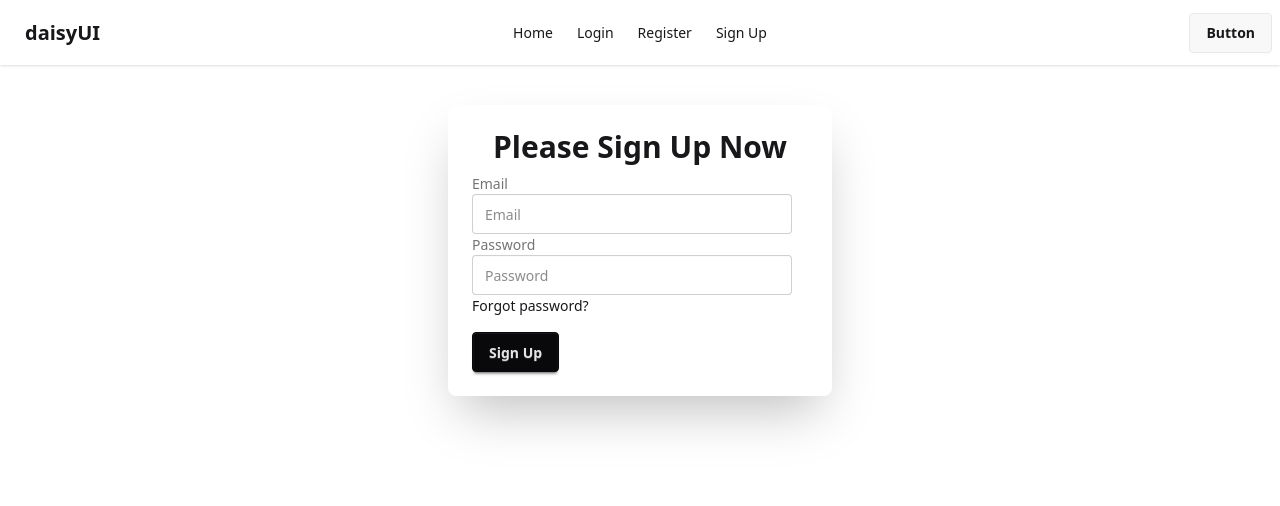
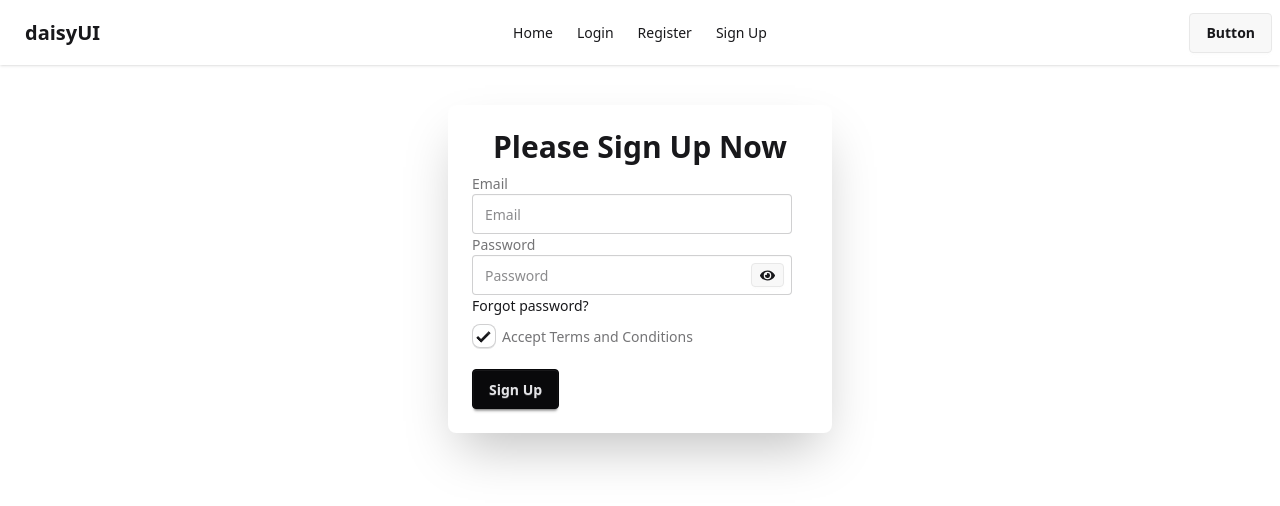
Before and after one commit to Md-Shanto-Sharker/explore-email-password-auth, a React (Vite) app: page /signup in a window 1280 px wide. Shown: the top 506 px of the page. Built offline with nearby package versions, Linux system fonts and the light colour scheme.

Commit message:
added login and register form

```diff
--- a/package.json
+++ b/package.json
@@ -14,6 +14,7 @@
     "firebase": "^12.3.0",
     "react": "^19.1.1",
     "react-dom": "^19.1.1",
+    "react-icons": "^5.5.0",
     "react-router": "^7.9.3",
     "tailwindcss": "^4.1.13"
   },
--- a/src/Components/SignUp/SignUp.jsx
+++ b/src/Components/SignUp/SignUp.jsx
@@ -1,27 +1,48 @@
 import { createUserWithEmailAndPassword } from "firebase/auth";
 import React, { useState } from "react";
 import { auth } from "../../Firebase_init";
+import { FaEye, FaRegEyeSlash } from "react-icons/fa";
 
 const SignUp = () => {
-  const [errorMessage,setErrorMessage] = useState('')
+  const [success, setSuccess] = useState(false);
+  const [errorMessage, setErrorMessage] = useState("");
 
   const handleSignUp = (e) => {
     e.preventDefault();
     const email = e.target.email.value;
     const password = e.target.password.value;
-    console.log(email, password);
+    const terms = e.target.terms.checked;
+    console.log(email, password, terms);
 
-    setErrorMessage('')
+    setSuccess(false);
+    setErrorMessage("");
 
+    if (!terms) {
+      setErrorMessage("Please accept Our Terms and Conditions");
+      return;
+    }
+
+    //password validate
+    const passwordRegExp = /(?=.*\d)(?=.*[a-z])(?=.*[A-Z]).{8,}/;
+    if (passwordRegExp.test(password) === false) {
+      setErrorMessage(
+        "password must have one lowercase one degit and 6 characters or longer."
+      );
+      return;
+    }
     // Create User
     createUserWithEmailAndPassword(auth, email, password)
       .then((result) => {
         console.log(result);
+        setSuccess(true);
       })
       .catch((error) => {
-            setErrorMessage(error.message)
+        setErrorMessage(error.message);
       });
   };
+
+  const [show, setShow] = useState(false);
+
   return (
     <div className="card mx-auto mt-10 bg-base-100 w-full max-w-sm shrink-0 shadow-2xl">
       <div className="card-body">
@@ -35,20 +56,42 @@ const SignUp = () => {
             placeholder="Email"
           />
           <label className="label">Password</label>
+          <div className="relative">
             <input
-            type="password"
+              type={show ? "text" : "password"}
               name="password"
               className="input"
               placeholder="Password"
             />
+            <button
+              onClick={() => setShow(!show)}
+              className="btn btn-xs  absolute top-2 right-6"
+            >
+              {show ? <FaRegEyeSlash size={15} /> : <FaEye size={15} />}
+            </button>
+          </div>
           <div>
             <a className="link link-hover">Forgot password?</a>
           </div>
+
+          <label className="label mt-2">
+            <input
+              type="checkbox"
+              name="terms"
+              defaultChecked
+              className="checkbox"
+            />
+            Accept Terms and Conditions
+          </label>
+
+          <br />
+
           <button className="btn btn-neutral mt-4">Sign Up</button>
         </form>
-        {
-          errorMessage && <p className="text-red-500">{errorMessage}</p>
-        }
+        {errorMessage && <p className="text-red-500">{errorMessage}</p>}
+        {success && (
+          <p className="text-green-500">User has created Successfully</p>
+        )}
       </div>
     </div>
   );
```
Also changed, not shown: 1 other file (tests, documents, lock files or other folders). Lines whose indentation alone changed are shown as unchanged.
